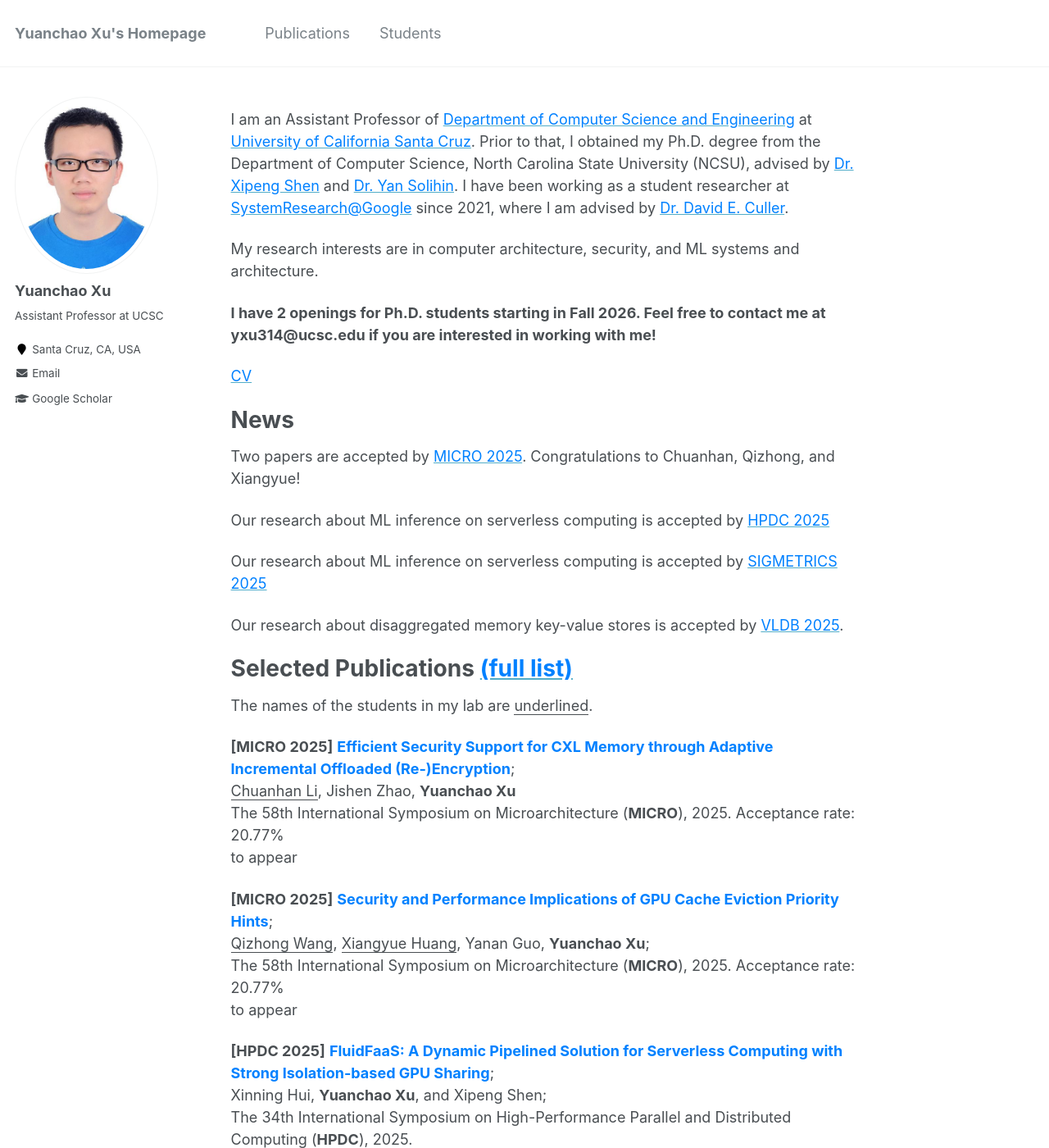
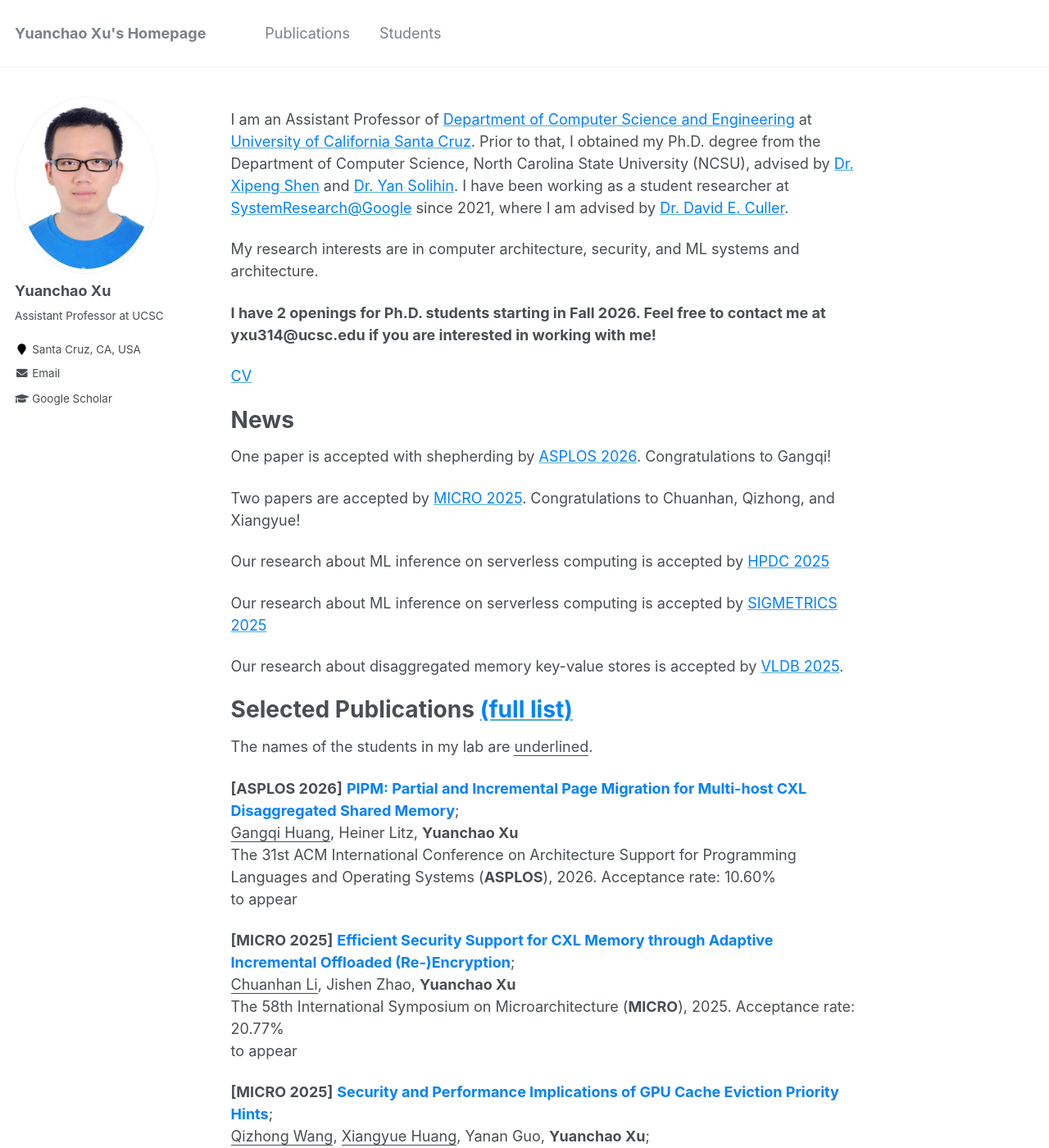
Before and after one commit to yuanchaoxu6/yuanchaoxu6.github.io, a Jekyll site: the page built from _pages/about.md, in a window 1280 px wide and 1400 px high. Shown: the whole window at 82% size. Built offline with Jekyll 4.4.1, drawn with Linux system fonts in a browser that asks for light colours.

Commit message:
Update about.md

```diff
--- a/_pages/about.md
+++ b/_pages/about.md
@@ -21,6 +21,8 @@ My research interests are in computer architecture, security, and ML systems and
 News
 =====
 
+One paper is accepted with shepherding by [<font color="#0081ff">ASPLOS 2026</font>](https://www.asplos-conference.org/asplos2026/). Congratulations to Gangqi!
+
 Two papers are accepted by [<font color="#0081ff">MICRO 2025</font>](https://microarch.org/micro58/). Congratulations to Chuanhan, Qizhong, and Xiangyue!
 
 Our research about ML inference on serverless computing is accepted by [<font color="#0081ff">HPDC 2025</font>](https://hpdc.sci.utah.edu/2025/)
@@ -33,6 +35,11 @@ Our research about disaggregated memory key-value stores is accepted by [<font c
 Selected Publications [<font color="#0081ff">(full list)</font>](https://yuanchaoxu6.github.io/publications/)
 ======
 The names of the students in my lab are <ins>underlined</ins>.
+
+**\[ASPLOS 2026\]** **<font color="#0081ff"> PIPM: Partial and Incremental Page Migration for Multi-host CXL Disaggregated Shared Memory</font>**; <br>
+<ins>Gangqi Huang</ins>, Heiner Litz, **Yuanchao Xu** <br>
+The 31st ACM International Conference on Architecture Support for Programming Languages and Operating Systems (**ASPLOS**), 2026. Acceptance rate: 10.60%<br>
+to appear
 
 **\[MICRO 2025\]** **<font color="#0081ff"> Efficient Security Support for CXL Memory through Adaptive Incremental Offloaded (Re-)Encryption</font>**; <br>
 <ins>Chuanhan Li</ins>, Jishen Zhao, **Yuanchao Xu** <br>
```
